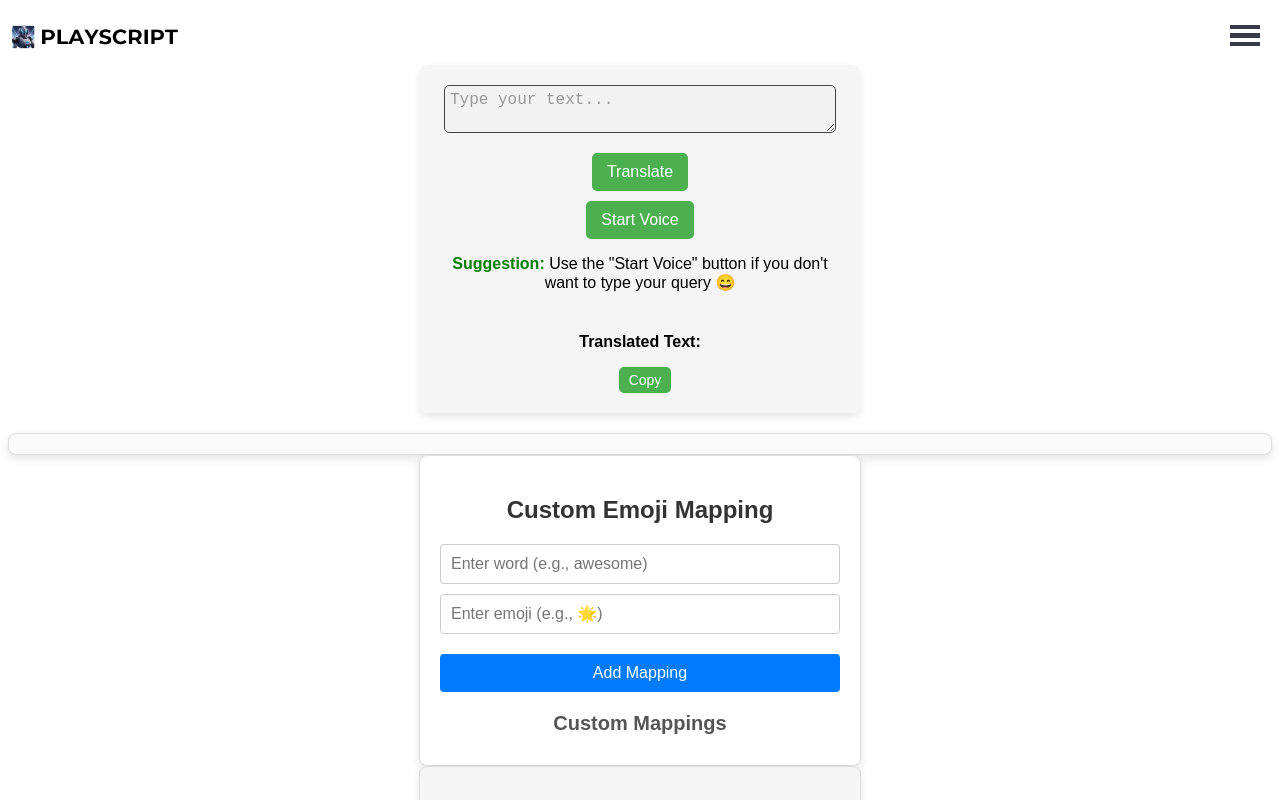
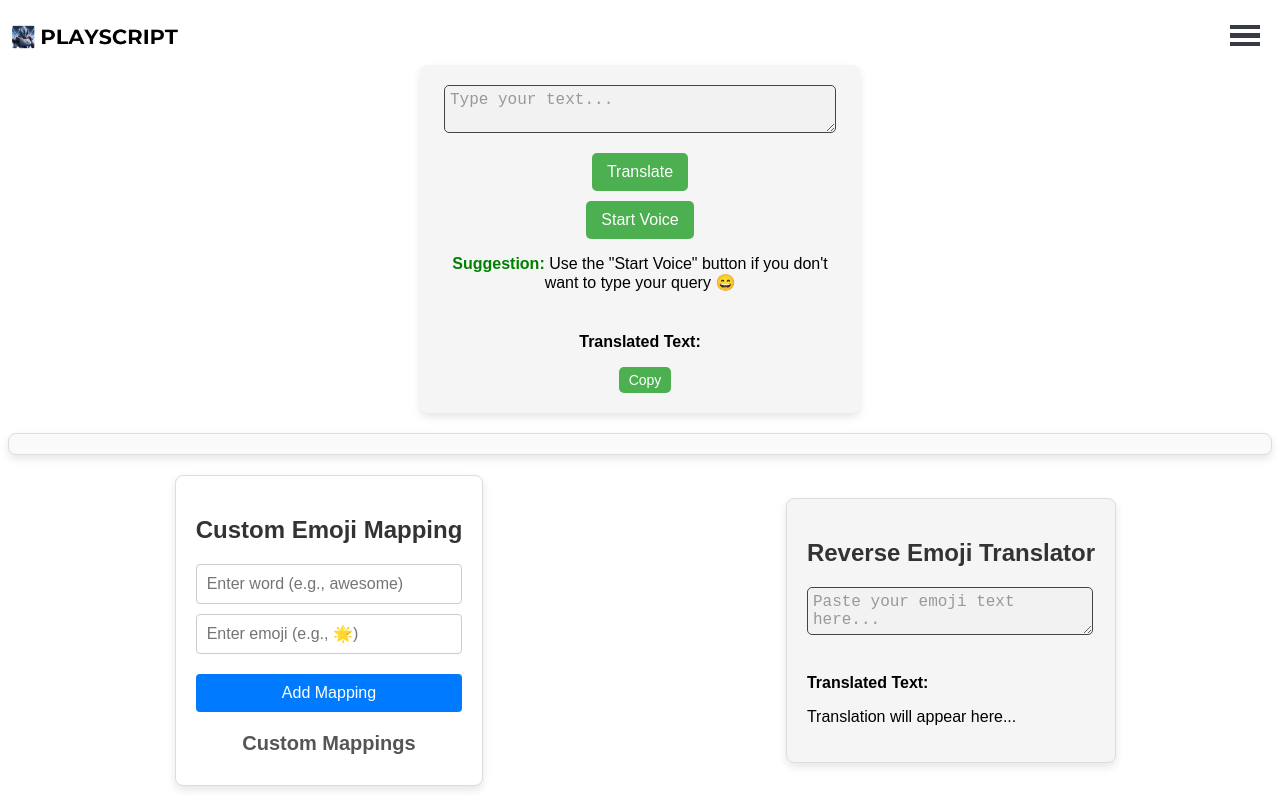
Before and after one commit to playscrbot/Emojilator, a React (Vite) app: page /emoji in a window 1280 px wide. Shown: the top 800 px of the page. Built offline with nearby package versions, Linux system fonts and the light colour scheme.

Commit message:
Added Custom Mapping

```diff
--- a/src/App.css
+++ b/src/App.css
@@ -28,6 +28,13 @@ h2 {
   margin: 0 auto;
   margin-top: 65px;
   box-shadow: 0 4px 8px rgba(0, 0, 0, 0.1);
+}
+
+.custom-emoji-mapper {
+  display: grid;
+  grid-template-columns: 1fr 1fr;
+  gap: 20px;
+  padding: 20px;
 }
 
 .custom-emoji-mapping {
```
